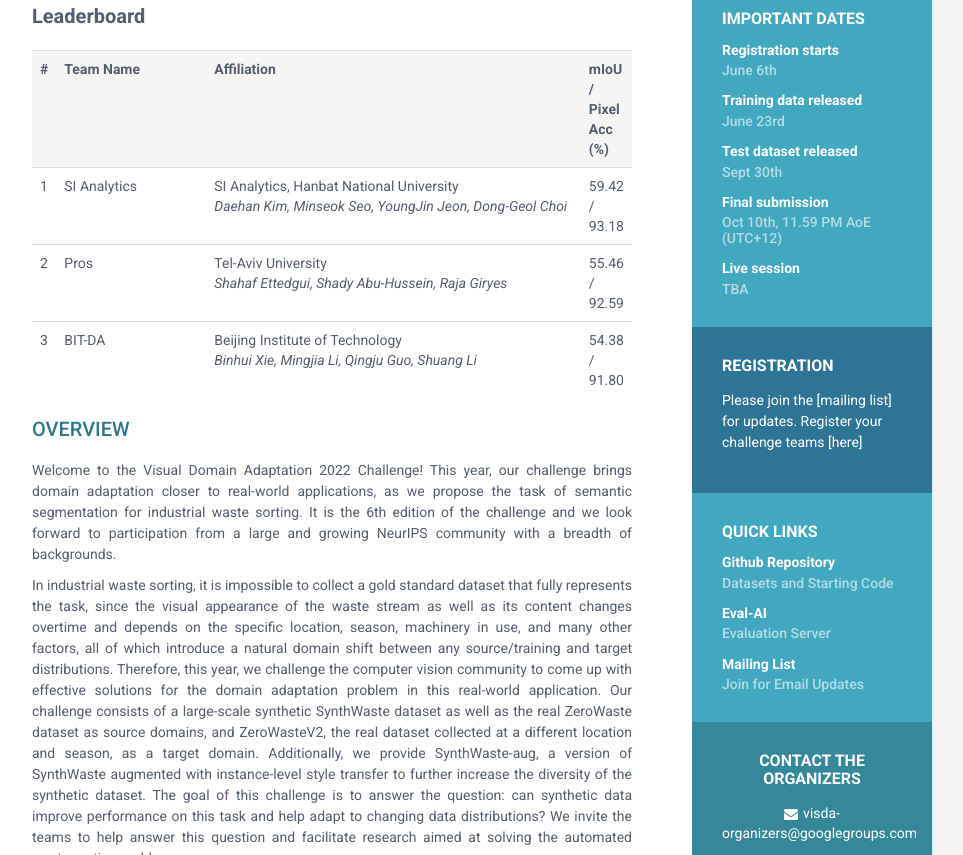
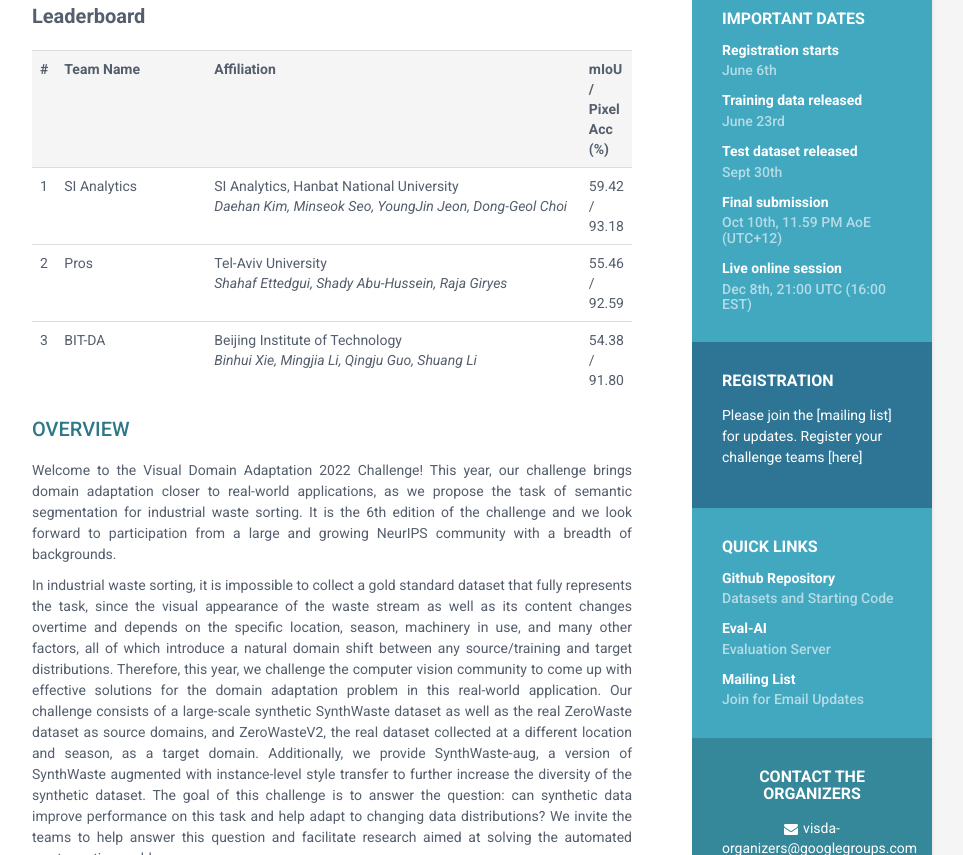
Before and after one commit to VisionLearningGroup/visda-2022, a Jekyll site: the page built from index.html, in a window 1280 px wide and 900 px high, scrolled down 353 px, cut to the strip 0-855 px from the top of the window. Shown: the whole strip, without its empty margins (188-1151 px from the left). Built offline with Jekyll 4.4.1, drawn with Linux system fonts in a browser that asks for light colours.

Commit message:
updated sidebar

```diff
--- a/_includes/sidebar.html
+++ b/_includes/sidebar.html
@@ -30,8 +30,8 @@
               </div>
 
               <div class="item">
-                    <h4 class="degree">Live session</h4>
-                    <h5 class="meta">TBA</h5>
+                    <h4 class="degree">Live online session</h4>
+                    <h5 class="meta">Dec 8th, 21:00 UTC (16:00 EST)</h5>
               </div>
 
             </div>
```
